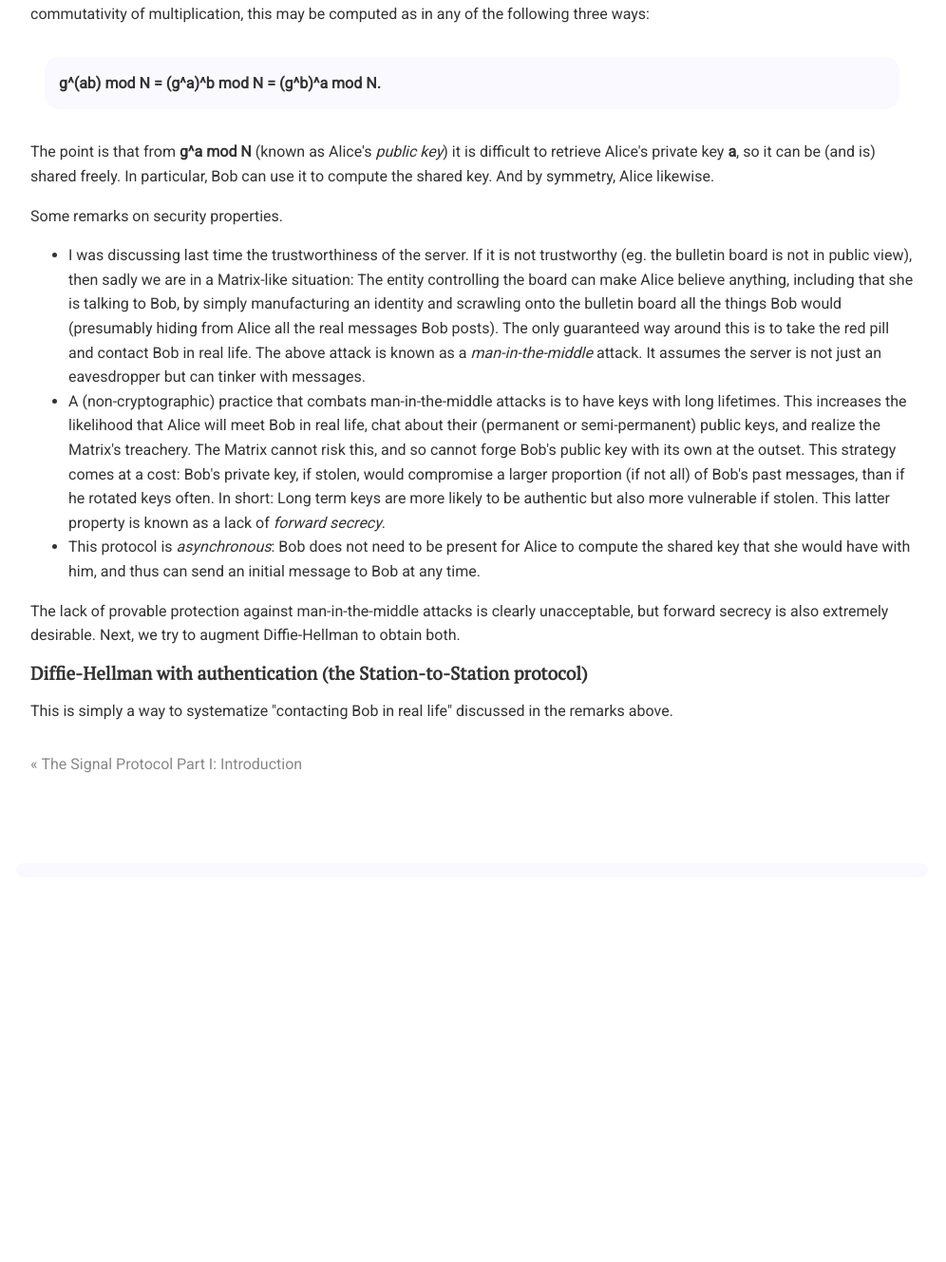
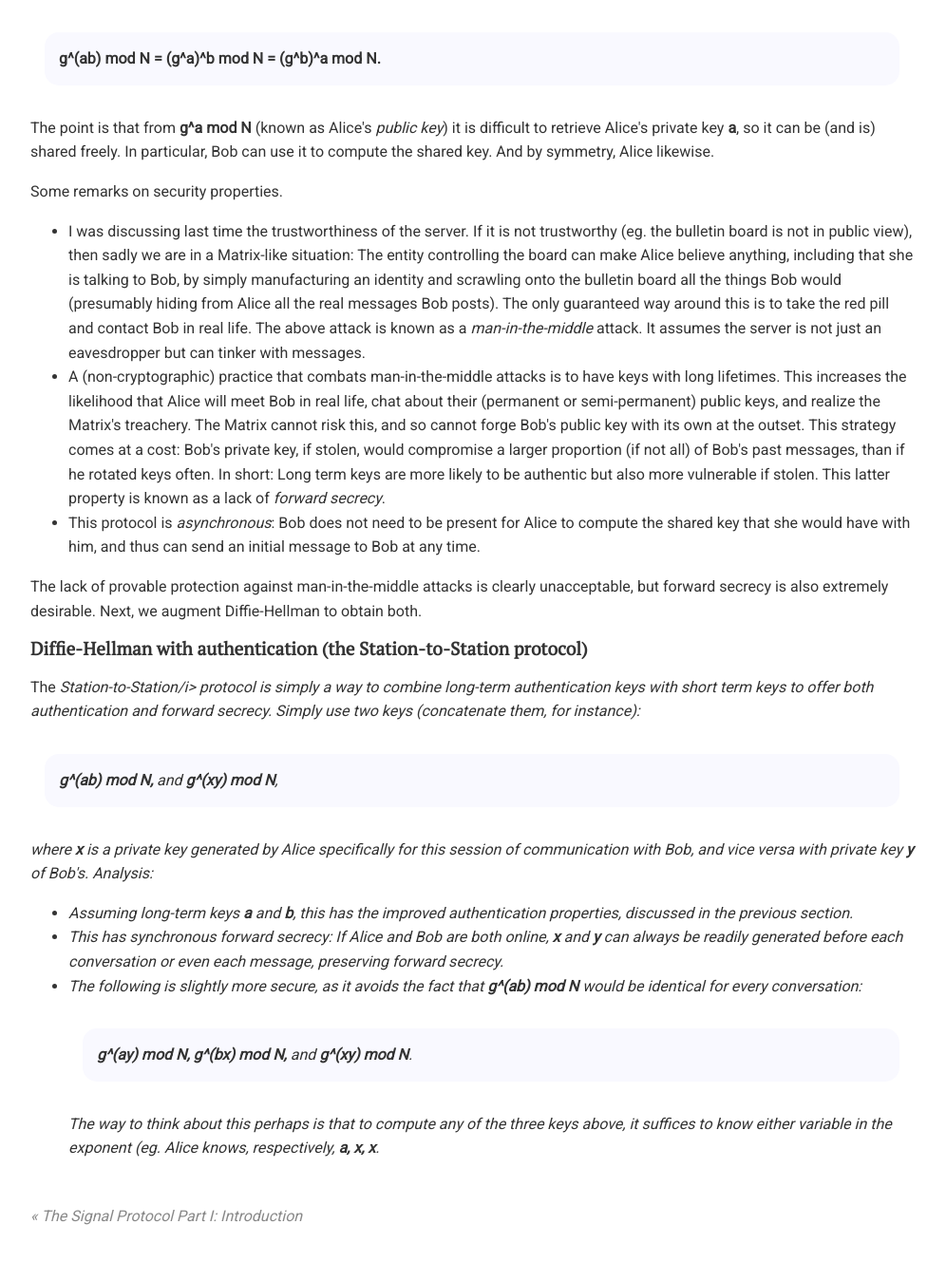
Before and after one commit to chatscrypt/chatscrypt.github.io, a Jekyll site: the page built from _posts/2020-01-06-the-signal-protocol-part-ii-the-diffie-hellman-key-exchange.html, in a window 1280 px wide and 1400 px high, scrolled down 661 px. Shown: the top 1329 px of the window at 95% size, without its empty margins (143-1139 px from the left). Built offline with Jekyll 4.4.1, drawn with Linux system fonts in a browser that asks for light colours; comment, search, counter and statistics services are not loaded; before the commit the page ends 1585 px from its top, so only the background shows below that; some of the changed text lies outside the part shown.

Commit message:
Update 2020-01-06-the-signal-protocol-part-ii-the-diffie-hellman-key-exchange.html

```diff
--- a/_posts/2020-01-06-the-signal-protocol-part-ii-the-diffie-hellman-key-exchange.html
+++ b/_posts/2020-01-06-the-signal-protocol-part-ii-the-diffie-hellman-key-exchange.html
@@ -5,7 +5,7 @@ comments: true
 date: 2020-01-06
 ---
 
-Change of plan: In this post I'll discuss the Diffie-Hellman key exchange (only, rather than the all of the primitives) in increasing levels of complexity, from the original formulation to the Signal protocol's "Extended Triple Diffie-Hellman."
+Change of plan: Instead of discussing all of the primitives used by Signal, in this post I'll discuss the <i>Diffie-Hellman key exchange</i> in increasing levels of complexity, from the original formulation to the Signal protocol's "Extended Triple Diffie-Hellman."
 
 <h2>The basic Diffie-Hellman key exchange</h2>
 
@@ -16,7 +16,7 @@ The Diffie-Hellman is a means for two parties to securely agree on a shared encr
  <b>g^(ab) mod N,</b>
 </div>
 
-where <b>g</b> and <b>N</b> needn't be secure (and in some ways are better if public). Every number here should be sufficiently large to make brute force reversals difficult/impossible. Here, <b>a</b> is a secret <i>private key</i> known only to Alice, and <b>b</b> only to Bob. By the commutativity of multiplication, this may be computed as in any of the following three ways:
+where <b>g</b> and <b>N</b> needn't be secure (and in some ways are better if public); <b>a</b> is a secret <i>private key</i> known only to Alice, and <b>b</b> only to Bob. By the commutativity of multiplication, the shared secret may be computed as in any of the following three ways:
 <div class="media">
  <b>g^(ab) mod N = (g^a)^b mod N = (g^b)^a mod N.</b>
 </div>
@@ -32,9 +32,25 @@ The point is that from <b>g^a mod N</b> (known as Alice's <i>public key</i>) it
 <li> This protocol is <i>asynchronous</i>: Bob does not need to be present for Alice to compute the shared key that she would have with him, and thus can send an initial message to Bob at any time.
 </ul>
 
-The lack of provable protection against man-in-the-middle attacks is clearly unacceptable, but forward secrecy is also extremely desirable. Next, we try to augment Diffie-Hellman to obtain both.
+The lack of provable protection against man-in-the-middle attacks is clearly unacceptable, but forward secrecy is also extremely desirable. Next, we augment Diffie-Hellman to obtain both.
 
 
 <h2>Diffie-Hellman with authentication (the Station-to-Station protocol)</h2>
 
-This is simply a way to systematize "contacting Bob in real life" discussed in the remarks above.
+The <i>Station-to-Station/i> protocol is simply a way to combine long-term authentication keys with short term keys to offer both authentication and forward secrecy. Simply use two keys (concatenate them, for instance):
+<div class="media">
+ <b>g^(ab) mod N,</b> and <b>g^(xy) mod N</b>,
+</div>
+ where <b>x</b> is a private key generated by Alice specifically for this session of communication with Bob, and vice versa with private key <b>y</b> of Bob's.
+
+Analysis:
+
+<ul>
+ <li>Assuming long-term keys <b>a</b> and <b>b</b>, this has the improved authentication properties, discussed in the previous section.
+ <li>This has <i>synchronous</i> forward secrecy: If Alice and Bob are both online, <b>x</b> and <b>y</b> can always be readily generated before each conversation or even each message, preserving forward secrecy.
+ <li>The following is slightly more secure, as it avoids the fact that <b>g^(ab) mod N</b> would be identical for every conversation:
+<div class="media">
+ <b>g^(ay) mod N,</b>  <b>g^(bx) mod N,</b> and <b>g^(xy) mod N</b>.
+</div>
+  The way to think about this perhaps is that to compute any of the three keys above, it suffices to know either variable in the exponent (eg. Alice knows, respectively, <b>a, x, x</b>.
+</ul>
```
